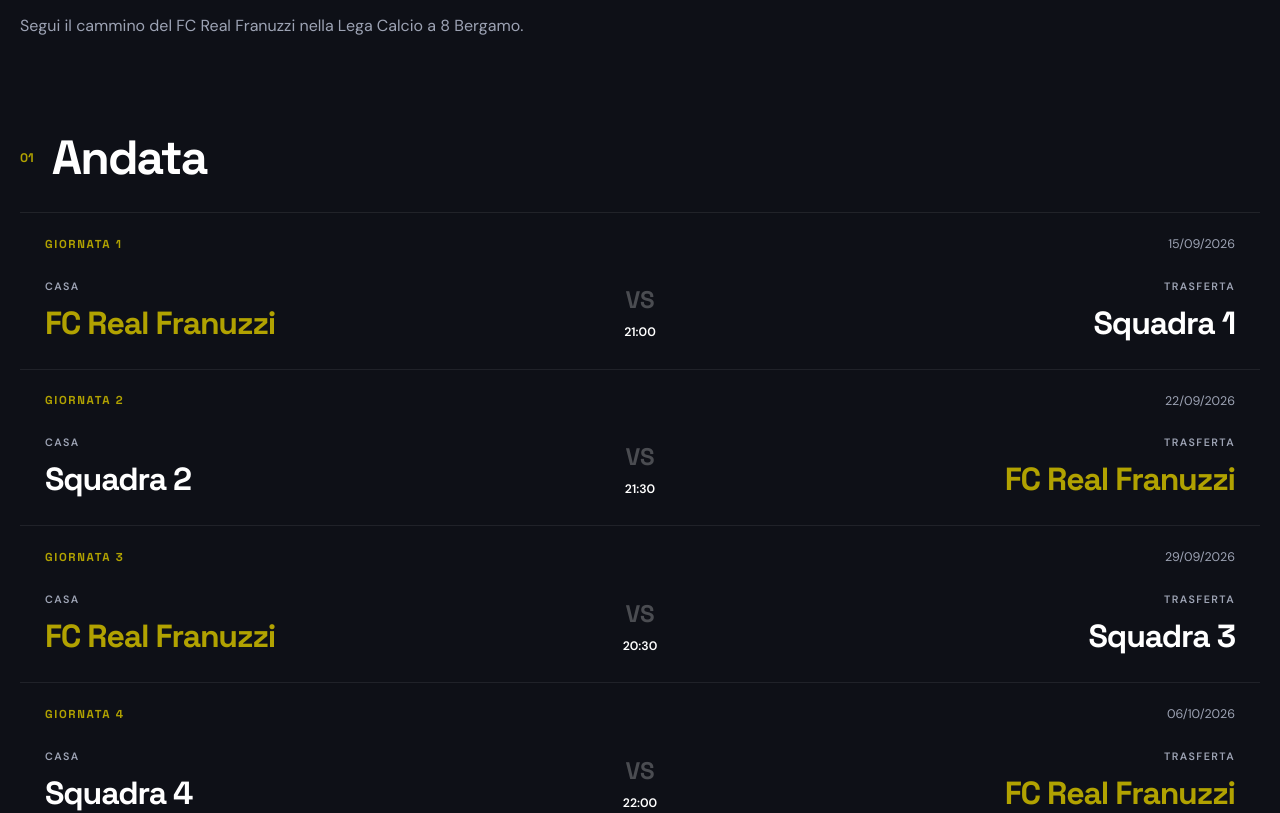
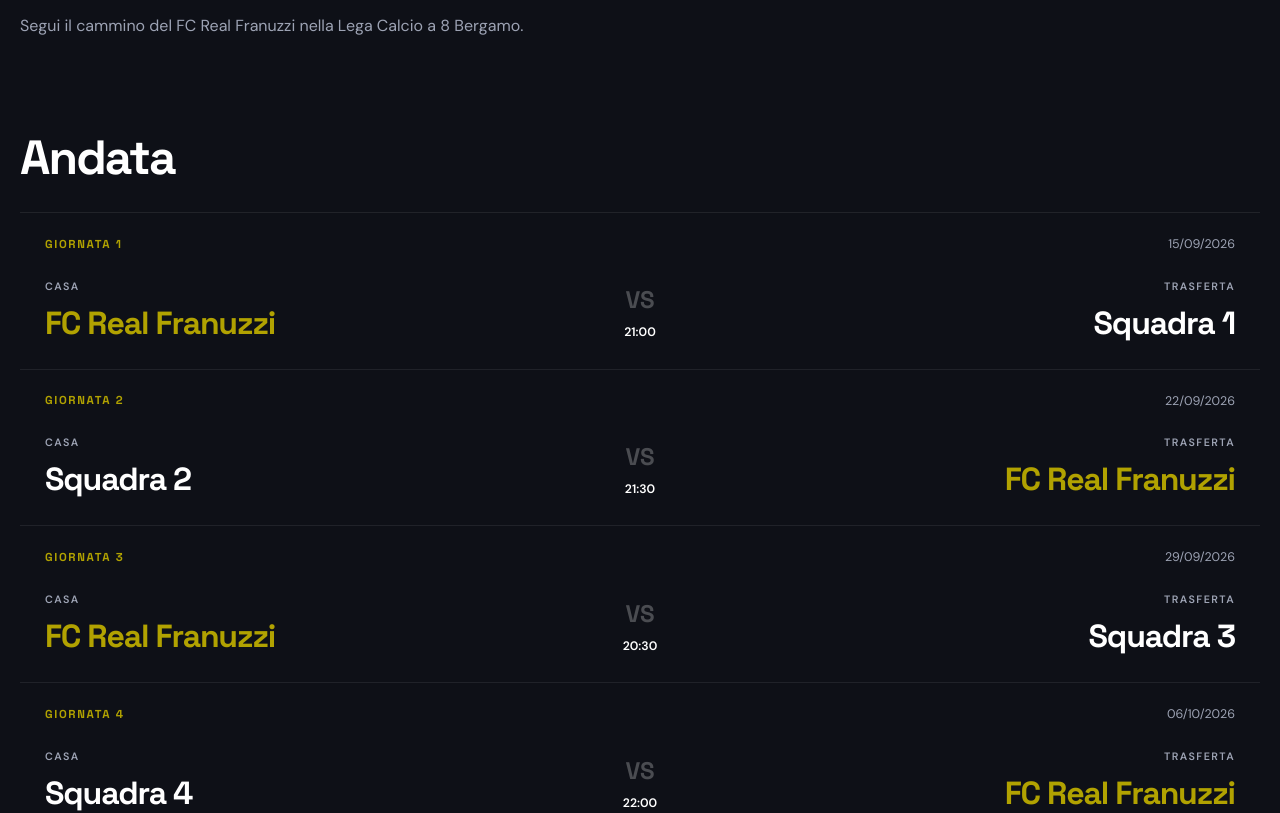
Before and after one commit to simonedantevisconti/real-franuzzi-new, a React (Vite) app: page /calendario in a window 1280 px wide. Shown: the part 840-1653 px from the top of the page. Built offline with nearby package versions, Linux system fonts and the light colour scheme.

Commit message:
[UPD] fix calendario stile

```diff
--- a/src/pages/Calendario.jsx
+++ b/src/pages/Calendario.jsx
@@ -125,8 +125,6 @@ const Calendario = () => {
 
           <div className="calendario-fase">
             <div className="calendario-fase-header">
-              <span>01</span>
-
               <h2>Andata</h2>
             </div>
 
@@ -137,8 +135,6 @@ const Calendario = () => {
 
           <div className="calendario-fase">
             <div className="calendario-fase-header">
-              <span>02</span>
-
               <h2>Ritorno</h2>
             </div>
 
--- a/src/styles/calendario.css
+++ b/src/styles/calendario.css
@@ -147,19 +147,7 @@
 }
 
 .calendario-fase-header {
-  display: flex;
-  align-items: center;
-  gap: 18px;
-
   margin-bottom: 25px;
-}
-
-.calendario-fase-header > span {
-  color: var(--color-yellow);
-
-  font-family: var(--font-heading);
-  font-size: 0.78rem;
-  font-weight: 700;
 }
 
 .calendario-fase-header h2 {
```
